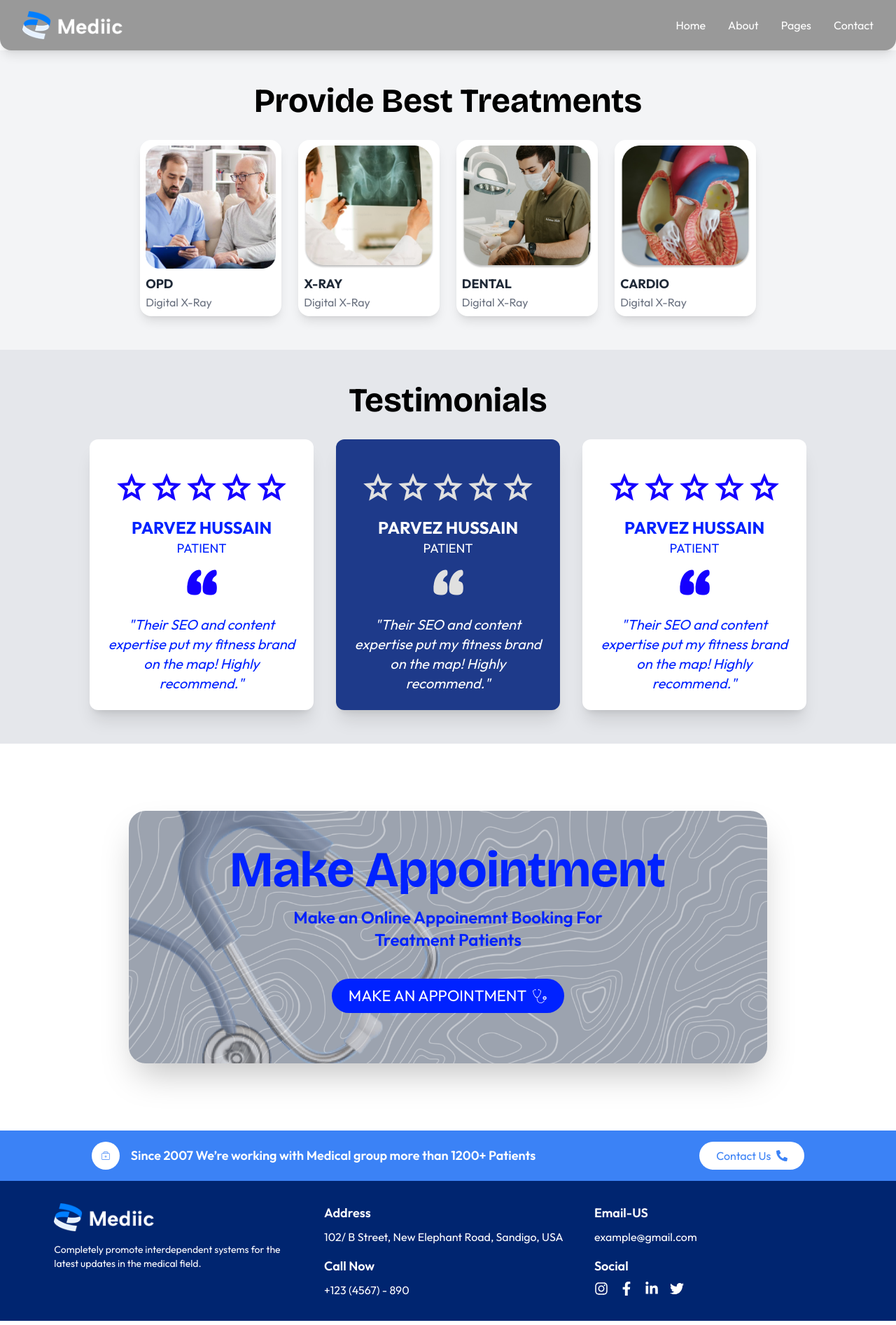
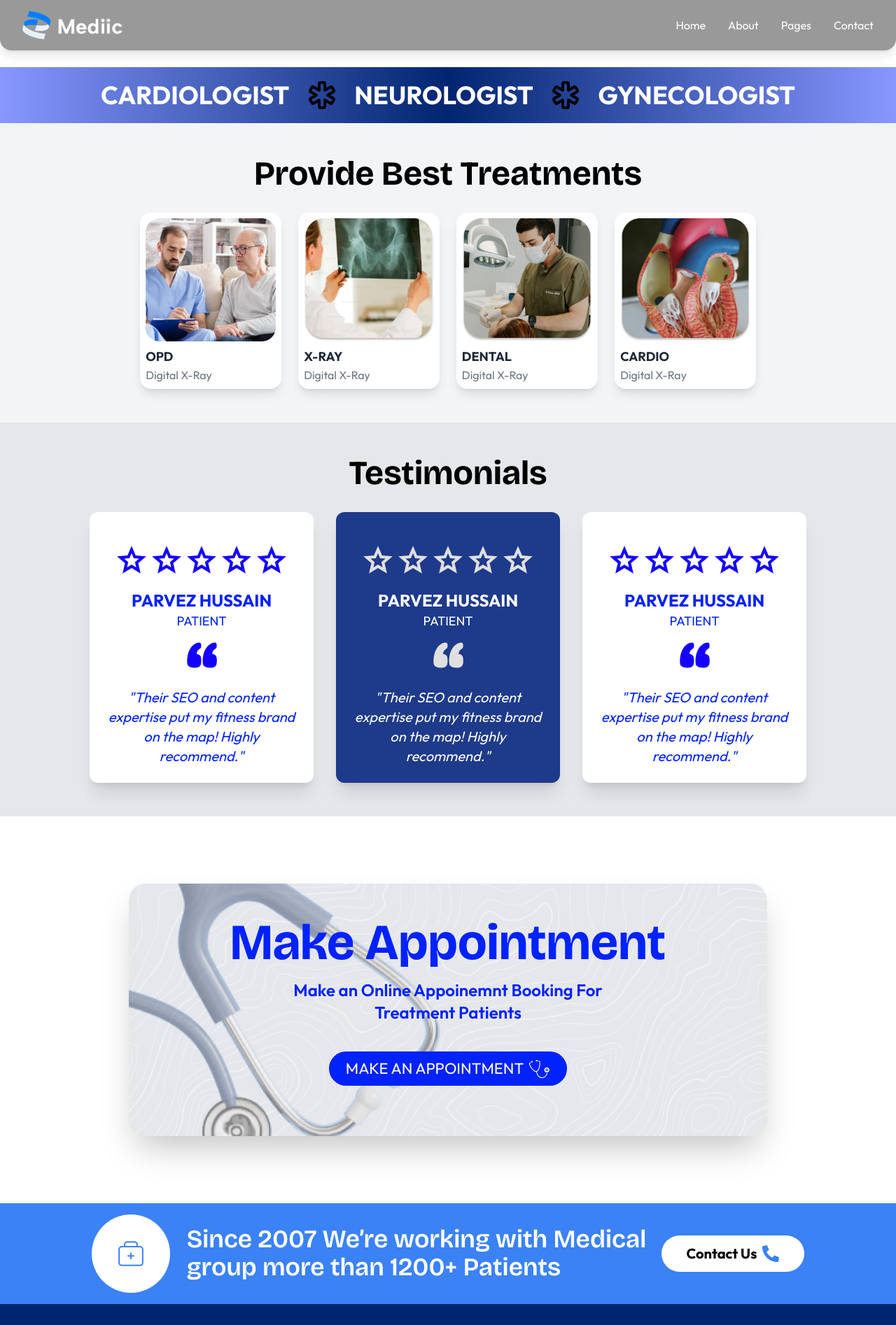
Before and after one commit to alpharsh/hospital, a React (Vite) app: page / in a window 1280 px wide. Shown: the top 1894 px of the page at 70% size. Built offline with nearby package versions, Linux system fonts and the light colour scheme.

Commit message:
various pages added

```diff
--- a/src/components/AppointmentCard.jsx
+++ b/src/components/AppointmentCard.jsx
@@ -4,7 +4,7 @@ import { GiStethoscope } from "react-icons/gi";
 const AppointmentCard = () => {
   return (
     <div className="flex justify-center items-center min-h-full py-24 px-4 sm:px-6 lg:px-8">
-      <div className="relative text-white rounded-3xl overflow-hidden mx-auto shadow-2xl p-12 text-center bg-gray-400 md:w-3/4 h-auto">
+      <div className="relative text-white rounded-3xl overflow-hidden mx-auto shadow-2xl p-12 text-center bg-gray-200 md:w-3/4 h-auto">
         <div
           className="absolute inset-0 z-0 bg-cover bg-center "
           style={{ backgroundImage: "url('/texture.png')" }}
@@ -22,7 +22,7 @@ const AppointmentCard = () => {
           </h2>
           <button className="bg-[#0022FF] flex justify-center mb-6 items-center text-white text-[22px] py-2 px-6 rounded-full hover:bg-[#303e99] transition duration-300">
             <span>MAKE AN APPOINTMENT</span>
-            <span className="ml-2"><GiStethoscope className="font-bold"/></span>
+            <span className="ml-2"><GiStethoscope className="transform -rotate-12 text-3xl"/></span>
           </button>
         </div>
       </div>
--- /dev/null
+++ b/src/components/DoctorsBanner.jsx
@@ -0,0 +1,25 @@
+import React from "react";
+import { TbMedicalCross } from "react-icons/tb";
+
+const DoctorsBanner = () => {
+  return (
+    <div className="flex items-center mt-6 justify-center bg-gradient-to-r from-[#8797FF] via-[#002570] to-[#8797FF] py-4  shadow-md">
+      <div className="flex justify-between space items-center w-4/5 font-Bricolage-Grotesque">
+        <h2 className="text-white text-4xl font-bold mx-4">CARDIOLOGIST</h2>
+        <span className="text-black text-5xl">
+          <TbMedicalCross />
+        </span>
+
+        <h2 className="text-white text-4xl font-bold mx-4">NEUROLOGIST</h2>
+
+        <span className="text-black text-5xl">
+          <TbMedicalCross />
+        </span>
+
+        <h2 className="text-white text-4xl font-bold mx-4">GYNECOLOGIST</h2>
+      </div>
+    </div>
+  );
+};
+
+export default DoctorsBanner;
--- a/src/components/InfoBanner.jsx
+++ b/src/components/InfoBanner.jsx
@@ -7,19 +7,18 @@ const InfoBanner = () => {
     <div className="bg-blue-500 text-white py-4">
       <div className="container mx-auto w-5/6 flex flex-col md:flex-row items-center justify-between px-6">
         {/* Left Section: Icon and Text */}
-        <div className="flex items-center space-x-4">
-          <div className="bg-white text-blue-500 rounded-full p-3">
-            {/* Icon */}
-            <CiMedicalCase />
+        <div className="flex items-center space-x-6">
+          <div className="bg-white text-blue-500 rounded-full p-8">
+            <CiMedicalCase className='text-5xl'/>
           </div>
-          <p className="text-lg font-semibold">Since 2007 We’re working with Medical group more than 1200+ Patients</p>
+          <p className="text-4xl font-semibold font-Bricolage-Grotesque w-[42rem]">Since 2007 We’re working with Medical group more than 1200+ Patients</p>
         </div>
 
         {/* Right Section: Contact Us Button */}
         <div className="mt-4 md:mt-0">
-          <a href="tel:+1234567890" className="bg-white text-blue-500 hover:bg-blue-600 hover:text-white px-6 py-2 rounded-full flex items-center space-x-2">
-            <span>Contact Us</span>
-            <FaPhoneAlt />
+          <a href="tel:+1234567890" className="bg-white text-black hover:bg-blue-100 px-9 py-3 rounded-full flex items-center space-x-2">
+            <span className='font-bold text-xl'>Contact Us</span>
+            <FaPhoneAlt className='text-2xl text-blue-500'/>
           </a>
         </div>
       </div>
--- a/src/pages/home/Home.jsx
+++ b/src/pages/home/Home.jsx
@@ -3,10 +3,12 @@ import InfoBanner from "../../components/InfoBanner";
 import AppointmentCard from "../../components/AppointmentCard";
 import Testimonials from "./Testimonials";
 import TreatmentSection from "./TreatmentSection";
+import DoctorsBanner from "../../components/DoctorsBanner";
 
 function Home() {
   return (
     <>
+      <DoctorsBanner />
       <TreatmentSection />
       <Testimonials />
       <AppointmentCard />
--- a/src/pages/home/TreatmentSection.jsx
+++ b/src/pages/home/TreatmentSection.jsx
@@ -27,7 +27,7 @@ const TreatmentSection = () => {
   return (
     <div className="py-12 bg-gray-100">
       <h2 className="text-center text-5xl font-Bricolage-Grotesque font-bold mb-8">Provide Best Treatments</h2>
-      <div className="flex flex-wrap justify-center gap-6">
+      <div className="flex flex-wrap justify-center w-4/5 mx-auto gap-6">
         {treatments.map((treatment, index) => (
           <div
             key={index}
```
